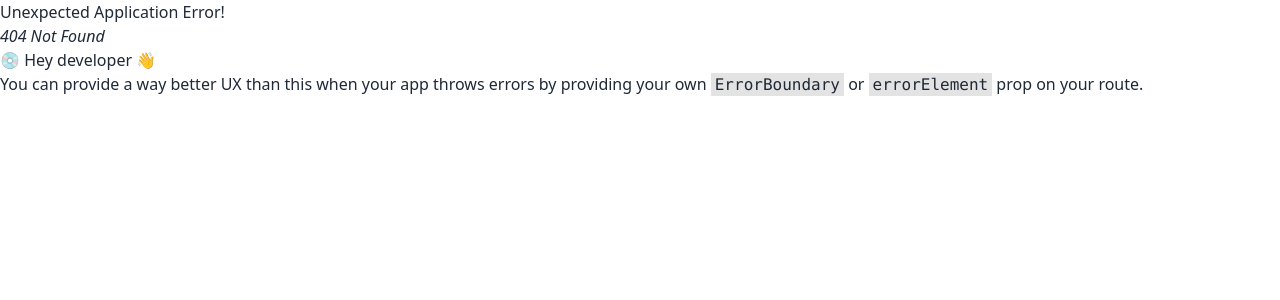
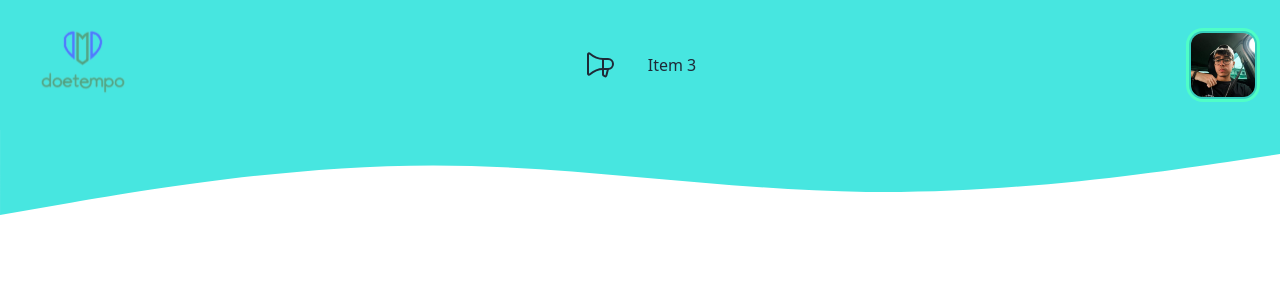
Before and after one commit to pedrovs3/doe-tempo-react-tailwind, a React (Vite) app: page /feed in a window 1280 px wide. Before the commit this address had no page. Shown: the top 300 px of the page. Built offline with nearby package versions, Linux system fonts and the light colour scheme.

Commit message:
tortuguita

```diff
--- a/src/components/HeaderHome/index.tsx
+++ b/src/components/HeaderHome/index.tsx
@@ -1,5 +1,5 @@
-import {CaretLeft} from "phosphor-react";
-import Logo from "../../assets/img/logo-home.png";
+
+import Logo from "../../assets/img/logo_home.svg";
 import React from "react";
 import { Link } from "react-router-dom";
 
--- a/src/components/HeaderLogin/Index.tsx
+++ b/src/components/HeaderLogin/Index.tsx
@@ -1,13 +1,16 @@
 import {CaretLeft} from "phosphor-react";
 import AuthImg from "../../assets/img/IconAuth.svg";
+import {Link} from "react-router-dom";
 
 export function Header() {
     return (
         <div className={'h-full w-full flex  justify-between'}>
+            <Link to={'/'}>
             <button className={'btn w-40 rounded-full bg-turquoise-700 border-0 text-white flex justify-center hover:bg-accent'} type={'submit'}>
                 <CaretLeft size={32} className={'text-blueberry'} />
                 <p className={'text-blueberry'}>Voltar</p>
             </button>
+            </Link>
             <img src={AuthImg} className={'align-center justify-start'} alt={'image people authenthication'}/>
         </div>
 
--- /dev/null
+++ b/src/components/HeaderPosts/index.tsx
@@ -0,0 +1,53 @@
+import React, {useEffect, useState} from "react";
+import Logo from "../../assets/img/logo_home.svg";
+import Avatar from "../../assets/img/pedro-avatar.jpeg";
+import WaveDown from "../../assets/img/Wave_down_turquoise.svg";
+import {Megaphone} from "phosphor-react";
+
+export function HeaderPosts() {
+
+
+    return (
+        <div className="navbar bg-turquoise-500">
+            <div className="navbar-start">
+                <div className="dropdown">
+                    <label tabIndex={0} className="btn btn-ghost lg:hidden">
+                        <svg xmlns="http://www.w3.org/2000/svg" className="h-5 w-5" fill="none" viewBox="0 0 24 24" stroke="currentColor"><path strokeLinecap="round" strokeLinejoin="round" strokeWidth="2" d="M4 6h16M4 12h8m-8 6h16" /></svg>
+                    </label>
+                    <ul tabIndex={0} className="menu menu-compact dropdown-content mt-3 p-2 shadow bg-base-100 rounded-box w-52">
+                        <li><a><Megaphone size={32}/></a></li>
+                        <li><a>Item 3</a></li>
+                    </ul>
+                </div>
+                    <img src={Logo}/>
+            </div>
+            <div className="navbar-center hidden lg:flex">
+                <ul className="menu menu-horizontal px-1">
+                    <li><a><Megaphone size={32} /></a></li>
+                    <li><a>Item 3</a></li>
+                </ul>
+            </div>
+            <div className="navbar-end">
+                <div className="flex-none gap-2">
+                    <div className="dropdown dropdown-end">
+                        <label tabIndex={0} className="h-24 btn btn-ghost rounded-btn avatar">
+                            <div className="w-16 rounded-xl ring ring-primary ring-turquoise-700 ring-offset-2 ring-offset-accent">
+                                <img src={Avatar} />
+                            </div>
+                        </label>
+                        <ul tabIndex={0} className="mt-3 p-2 shadow menu menu-compact dropdown-content bg-base-100 rounded-box w-52">
+                            <li>
+                                <a className="justify-between">
+                                    Profile
+                                    <span className="badge">New</span>
+                                </a>
+                            </li>
+                            <li><a>Settings</a></li>
+                            <li><a>Logout</a></li>
+                        </ul>
+                    </div>
+                </div>
+            </div>
+        </div>
+    );
+}
--- a/src/components/HomeWelcome/index.tsx
+++ b/src/components/HomeWelcome/index.tsx
@@ -21,7 +21,7 @@ export function HomeWelcome() {
 
 
     return (
-            <div className={'flex flex-col'}>
+            <div className={'flex flex-col p-20'}>
                 <h1 className="text-5xl font-bold">Em busca de <span className="text-blueberry">ajudar</span> outras <br/>
                     pessoas de maneira <span className="text-blueberry">voluntária</span>?</h1>
                 <p className="py-6">Embarque com a gente nessa jornada de fazer o mundo um lugar melhor!</p>
--- a/src/pages/DetalhesCampanha/index.tsx
+++ b/src/pages/DetalhesCampanha/index.tsx
@@ -1,5 +1,5 @@
 import {DetalhesBody} from "../../components/DetalhesBody";
-import {useParams, useNavigate} from "react-router-dom"
+import {useParams, useNavigate, Link} from "react-router-dom"
 import React, {useEffect, useState} from "react";
 import {api} from "../../lib/axios";
 import Loading from "../../components/Loading";
@@ -84,14 +84,24 @@ return (
                                        number={data?.tbl_campaign_address?.tbl_address?.number}/>
                 </div>
                 <div className={"flex pt-5"}>
-                    <label onClick={handleInscricao} hidden={decodeJWT.type === 'ONG'} for="my-modal" className="btn gap-2 w-48 rounded-full bg-maya_blue border-0 text-neutral-900 hover:bg-turquoise-700">QUERO ME INSCREVER</label>
+                    <div>
+                        {decodeJWT.type === 'ONG' ? (
+                            <button className="hidden"></button>
+                        ) : (
+                            <label onClick={handleInscricao} htmlFor="my-modal"
+                                   className="btn gap-2 w-48 rounded-full bg-maya_blue border-0 text-neutral-900 hover:bg-turquoise-700">QUERO
+                                ME INSCREVER</label>
+                        )}
+                    </div>
                     <input type="checkbox" id="my-modal" class="modal-toggle" />
                     <div class="modal">
                         <div class="modal-box">
                             <h3 class="font-bold text-lg">{campaign.message}</h3>
                             <p class="py-4">Obrigado por se inscrever! Seu cadastro foi {campaign.message}</p>
                             <div class="modal-action">
+                                <Link to={'/'}>
                                 <label for="my-modal" class="btn"> 👍 Entendido!</label>
+                                </Link>
                             </div>
                         </div>
                     </div>
--- /dev/null
+++ b/src/pages/Feed/index.tsx
@@ -0,0 +1,17 @@
+import React, {useEffect, useState} from "react";
+import Loading from "../../components/Loading";
+import {HeaderPosts} from "../../components/HeaderPosts";
+import WaveDown from "../../assets/img/Wave_down_turquoise.svg";
+
+export default function Feed() {
+
+
+
+    return (
+                <div className={''}>
+                    <HeaderPosts/>
+                    <img className={'w-full'} src={WaveDown}/>
+
+                </div>
+    )
+}
--- a/src/routes/index.tsx
+++ b/src/routes/index.tsx
@@ -11,6 +11,7 @@ import EditarCampanha from "../pages/EditarCampanha";
 import {NewPost} from "../components/NewPost";
 import Loading from "../components/Loading";
 import NovoPost from "../pages/NovoPost";
+import Feed from "../pages/Feed";
 
 export const routes = createBrowserRouter([
     // {
@@ -27,6 +28,10 @@ export const routes = createBrowserRouter([
     {
         path: '/login',
         element: <Login/>
+    },
+    {
+        path: '/feed',
+        element: <Feed/>,
     },
     {
         path: '/nova-campanha',
--- a/tailwind.config.cjs
+++ b/tailwind.config.cjs
@@ -11,6 +11,7 @@ module.exports = {
       'tufts-blue': '#4797E6',
       'branco': '#D9D9D9',
       'turquoise-700': '#4FFEC7',
+      'turquoise-500': '#47E6E0',
       'maya_blue': '#5BD7FC',
       'little-white': '#FBFBFD',
       'card-campanha': '#F2F2F7',
```
Also changed, not shown: src/components/FeedPosts/index.tsx (added, +12 -0 lines), src/assets/img/Wave_down_turquoise.svg (added), src/assets/img/logo_home.svg (added).
